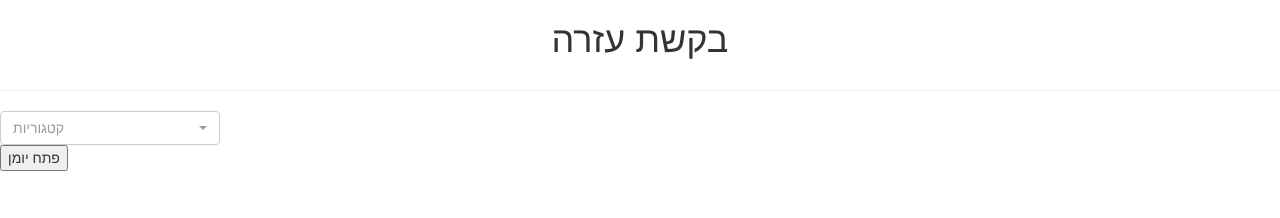
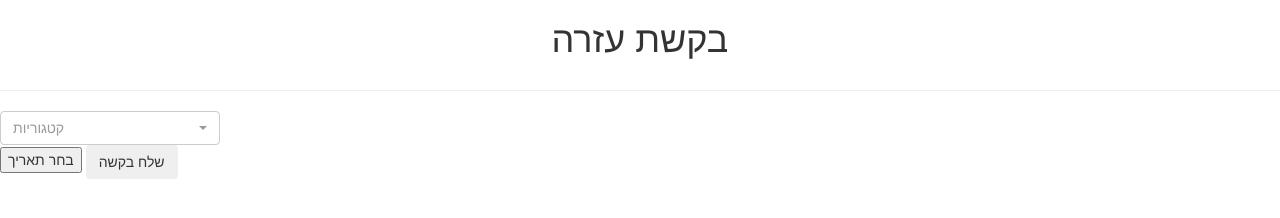
Before and after one commit to ShaharGutmanCoding/CHome, a website: page public/request/request.html in a window 1280 px wide. Drawn offline with nearby package versions, Linux system fonts and the light colour scheme.

Commit message:
request help

```diff
--- a/public/request/request.html
+++ b/public/request/request.html
@@ -2,7 +2,6 @@
   <head>
     <meta charset="UTF-8">
     <meta name="viewport" content="width=device-width, initial-scale=1.0">
-    <title>Date Picker Button</title>
     <link rel="stylesheet" href="https://cdn.jsdelivr.net/npm/flatpickr/dist/flatpickr.min.css">
     <link href="//netdna.bootstrapcdn.com/bootstrap/3.2.0/css/bootstrap.min.css" rel="stylesheet">
     <link rel="stylesheet" href="//cdnjs.cloudflare.com/ajax/libs/bootstrap-select/1.6.3/css/bootstrap-select.min.css" />
@@ -31,13 +30,15 @@
         <script src="https://ajax.googleapis.com/ajax/libs/jquery/1.11.2/jquery.min.js"></script>
         <script src="https://maxcdn.bootstrapcdn.com/bootstrap/3.3.2/js/bootstrap.min.js"></script>
         <script src="//cdnjs.cloudflare.com/ajax/libs/bootstrap-select/1.6.3/js/bootstrap-select.min.js"></script>
-        <button id="open-calendar">פתח יומן</button>
+        <button id="open-calendar">בחר תאריך </button>
         <div id="selected-date" style="display: none;"></div>
 
         <!-- This div will be used to display the calendar -->
         <div id="calendar" style="display: none;"></div>
 
         <script src="https://cdn.jsdelivr.net/npm/flatpickr"></script>
+        <button type="button" class="btn btn-secondary">שלח בקשה</button>
+
 
     </body>
 
```
